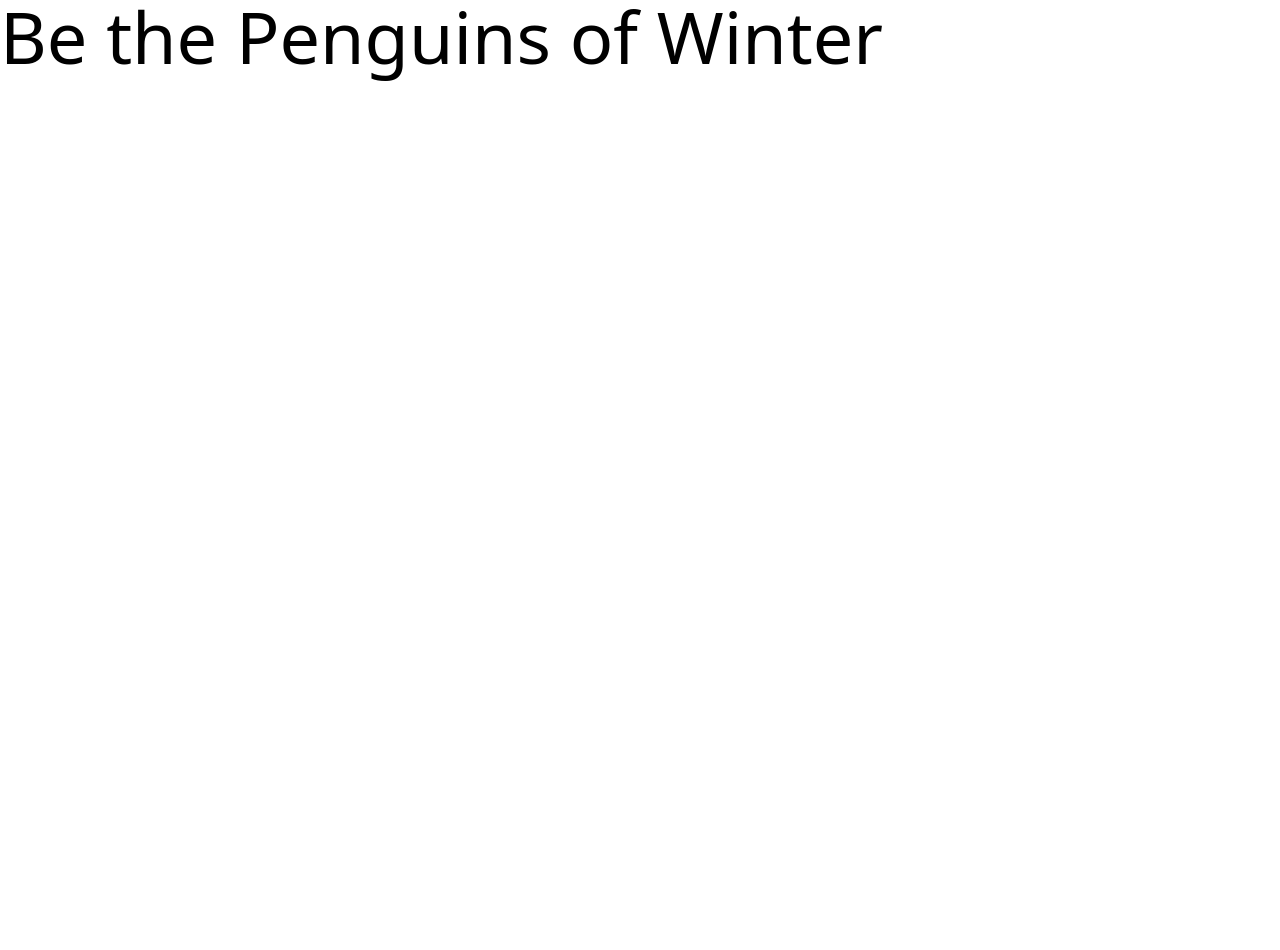
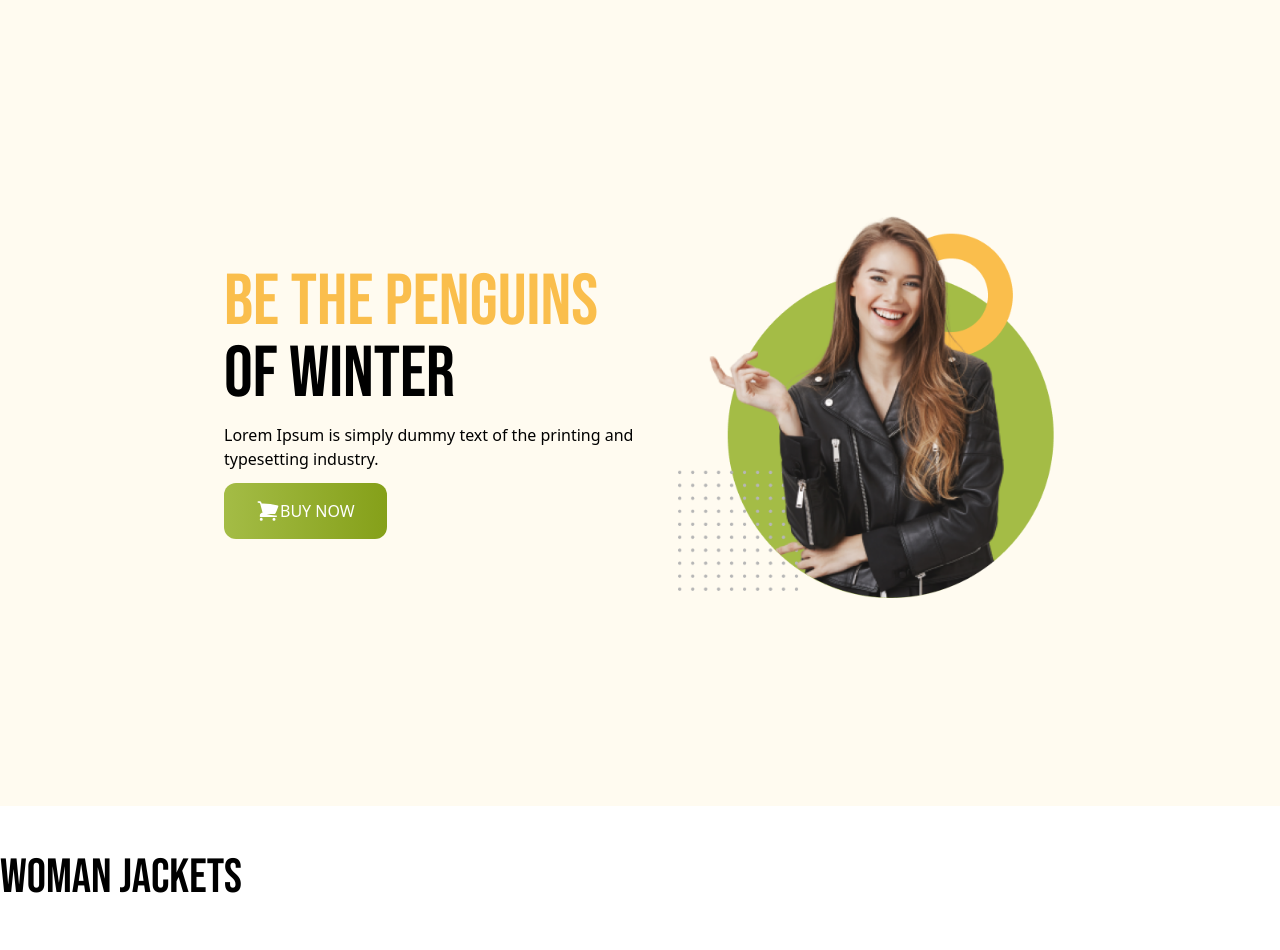
Before and after one commit to abdullahabutasneem/penguin-fashion-website, a plain HTML site: page index.html in a window 1280 px wide. Before the commit the page ends 800 px from the top, so only its background shows below. Drawn offline with nearby package versions, Linux system fonts and the light colour scheme.

Commit message:
header part done

```diff
--- a/index.html
+++ b/index.html
@@ -7,20 +7,51 @@
     <meta name="viewport" content="width=device-width, initial-scale=1.0">
     <title>Penguin Fashion</title>
     <script src="https://cdn.tailwindcss.com"></script>
+    <link rel="preconnect" href="https://fonts.googleapis.com">
+    <link rel="preconnect" href="https://fonts.gstatic.com" crossorigin>
+    <link href="https://fonts.googleapis.com/css2?family=Bebas+Neue&display=swap" rel="stylesheet">
 </head>
+<style>
+    .font-bebas {
+        font-family: 'Bebas Neue', sans-serif;
+    }
+</style>
 
 <body>
-    <header>
-        <div>
+    <header class="bg-[#FFFBF0] py-20   md:px-24">
+        <div class="flex flex-col md:flex-row justify-between items-center p-32">
+            <div class="space-y-3">
+                <h1 class="text-7xl font-bebas">
+                    <span class="text-[#fabe4c] uppercase">Be the Penguins</span> <br> <span class="uppercase">of
+                        Winter</span>
+                </h1>
+                <p>
+                    Lorem Ipsum is simply dummy text of the printing
+                    and typesetting industry.
+                </p>
+                <button
+                    class="flex py-4 px-8 bg-gradient-to-r from-[#A4BC46] to-[#85A019] rounded-xl uppercase text-white font-medium">
+                    <svg xmlns="http://www.w3.org/2000/svg" fill="white" viewBox="0 0 24 24" stroke-width="1.5"
+                        stroke="currentColor" class="w-6 h-6">
+                        <path stroke-linecap="round" stroke-linejoin="round"
+                            d="M2.25 3h1.386c.51 0 .955.343 1.087.835l.383 1.437M7.5 14.25a3 3 0 00-3 3h15.75m-12.75-3h11.218c1.121-2.3 2.1-4.684 2.924-7.138a60.114 60.114 0 00-16.536-1.84M7.5 14.25L5.106 5.272M6 20.25a.75.75 0 11-1.5 0 .75.75 0 011.5 0zm12.75 0a.75.75 0 11-1.5 0 .75.75 0 011.5 0z" />
+                    </svg>
+                    Buy Now
+                </button>
+            </div>
             <div>
-                <h1 class="text-7xl">Be the Penguins of Winter</h1>
+                <img src="images/model.png" alt="">
             </div>
         </div>
 
 
     </header>
 
-    <main></main>
+    <main>
+        <section class="py-12">
+            <h3 class="text-5xl font-bebas">Woman Jackets</h3>
+        </section>
+    </main>
 
     <footer></footer>
 </body>
```
